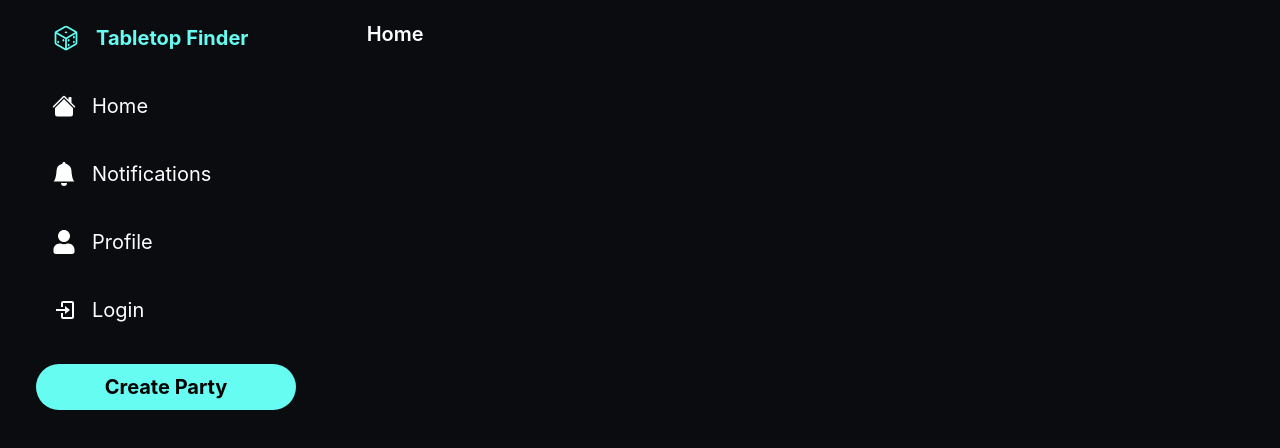
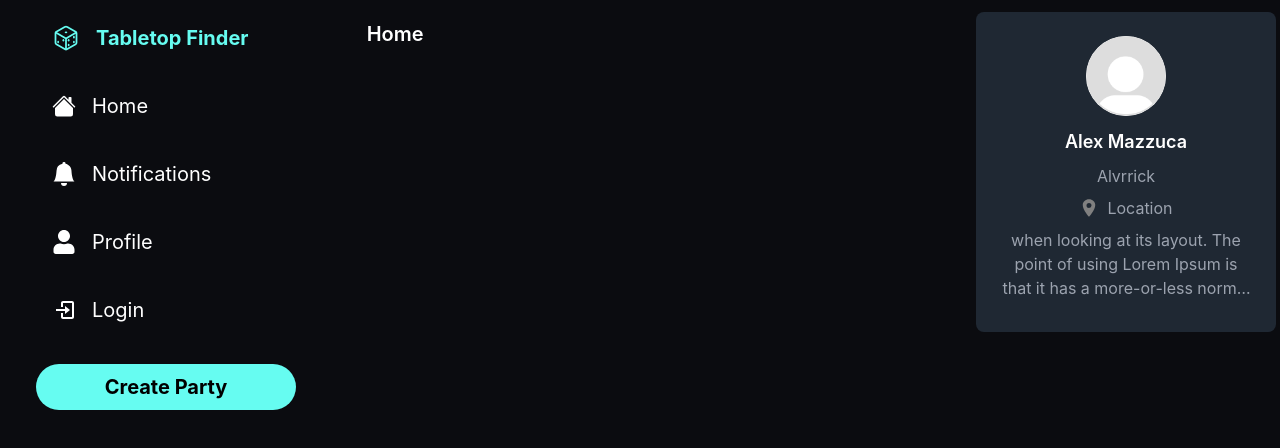
Before and after one commit to vamazzuca/Tabletop-Finder, a React (Create React App) app in the folder client/: page / in a window 1280 px wide. Shown: the top 448 px of the page. Built offline with nearby package versions, Linux system fonts and the light colour scheme.

Commit message:
Started Footer

```diff
--- /dev/null
+++ b/client/src/components/footer/footer.js
@@ -0,0 +1,20 @@
+import Profile from "./profile";
+
+
+function Footer() {
+    return (
+        <div className="
+            flex-col
+            items-start
+            py-3
+            pl-4
+            h-full
+            hidden
+            xl:flex
+            xl:col-span-1">
+                <Profile/>
+        </div>
+    )
+}
+
+export default Footer;
--- /dev/null
+++ b/client/src/components/footer/profile.js
@@ -0,0 +1,43 @@
+import { IoLocationSharp } from "react-icons/io5";
+
+
+
+function Profile() {
+    return (
+        <div className="
+            bg-[#1f2833]
+            w-[300px]
+            h-[320px]
+            flex
+            flex-col
+            p-6
+            overflow-hidden
+            gap-3
+            items-center
+            rounded-lg">
+
+            <img className="w-20 h-20 rounded-full bg-white" src="/images/Default_pfp.svg.png" alt="Rounded avatar" />
+
+            <div className="
+                gap-2
+                flex
+                flex-col
+                w-full
+                text-center
+                overflow-hidden">
+
+                <h1 className="text-lg font-semibold text-white truncate">{"Alex Mazzuca"}</h1>
+                <h2 className="text-gray-400 truncate">{"Alvrrick"}</h2>
+                <div className="flex items-center justify-center gap-2">
+                    <IoLocationSharp size={20} color="gray" />
+                    <p className="text-gray-400">{"Location"}</p>
+                </div>
+                <p className="text-gray-400 line-clamp-3">{" when looking at its layout. The point of using Lorem Ipsum is that it has a more-or-less normal distribution of letters, as opposed to using 'Content here, content here', making it look like readable English."}</p>
+
+            </div>
+
+        </div>
+    )
+}
+
+export default Profile;
--- a/client/src/pages/home.js
+++ b/client/src/pages/home.js
@@ -1,20 +1,23 @@
 import Header from "../components/header";
-
+import Footer from "../components/footer/footer";
 
 
 function Home() {
 
 
     return (
-        <div className="h-screen col-span-3 lg:col-span-2">
-            <div className="h-full xl:px-30">
+        <div className="h-screen col-span-3 flex grid grid-cols-3">
+            <div className="h-full xl:px-30 col-span-3 xl:col-span-2">
 
                     <div className="flex flex-col items-center">
                         <Header label="Home"/>
                         <hr className="h-px w-11/12 border-0 dark:bg-neutral-800"></hr>
                     </div>
 
+
+
             </div>
+            <Footer/>
         </div>
 
     );
```
Also changed, not shown: client/public/images/Default_pfp.svg.png (added), client/public/images/default-avatar.webp (added), client/src/components/profile.js (deleted).
